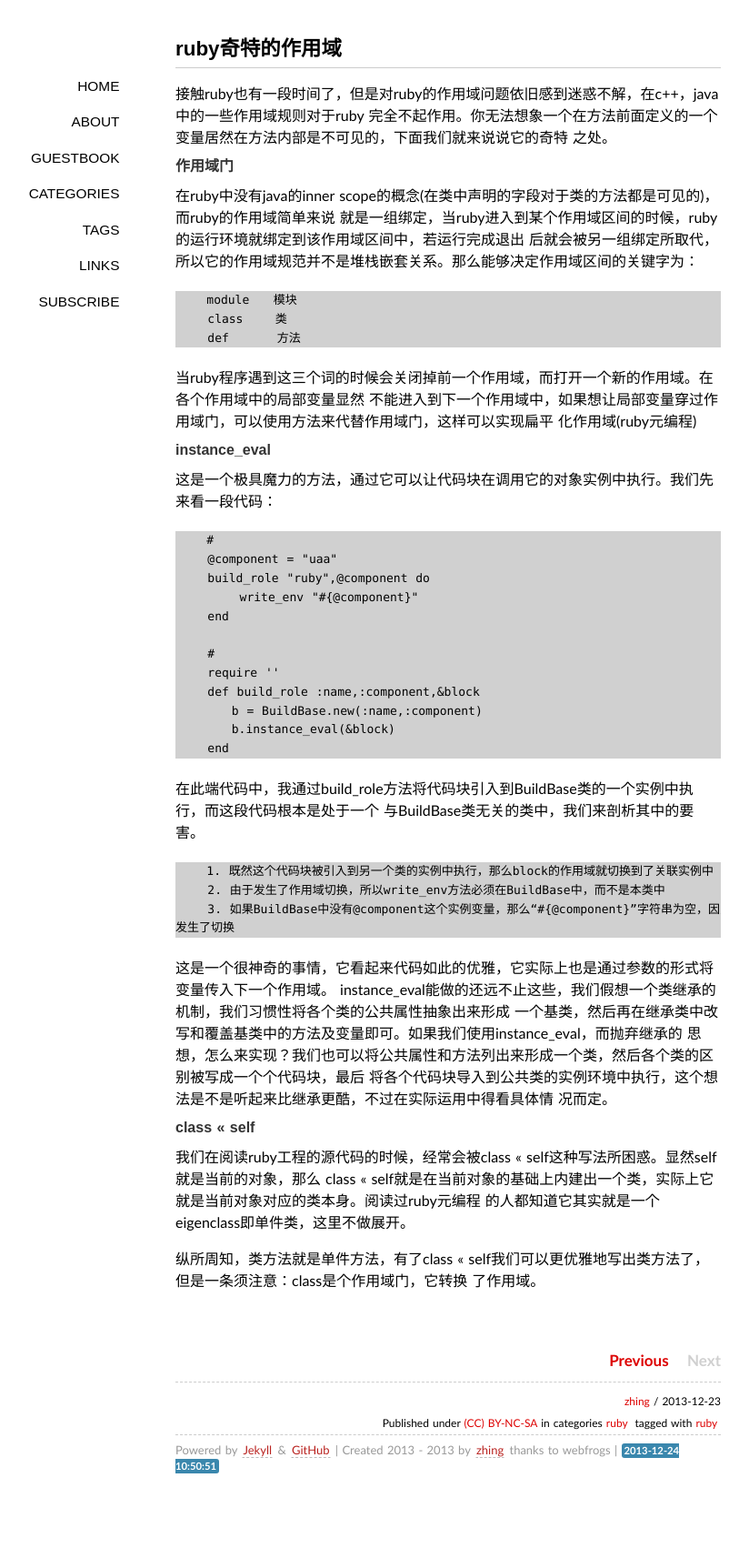
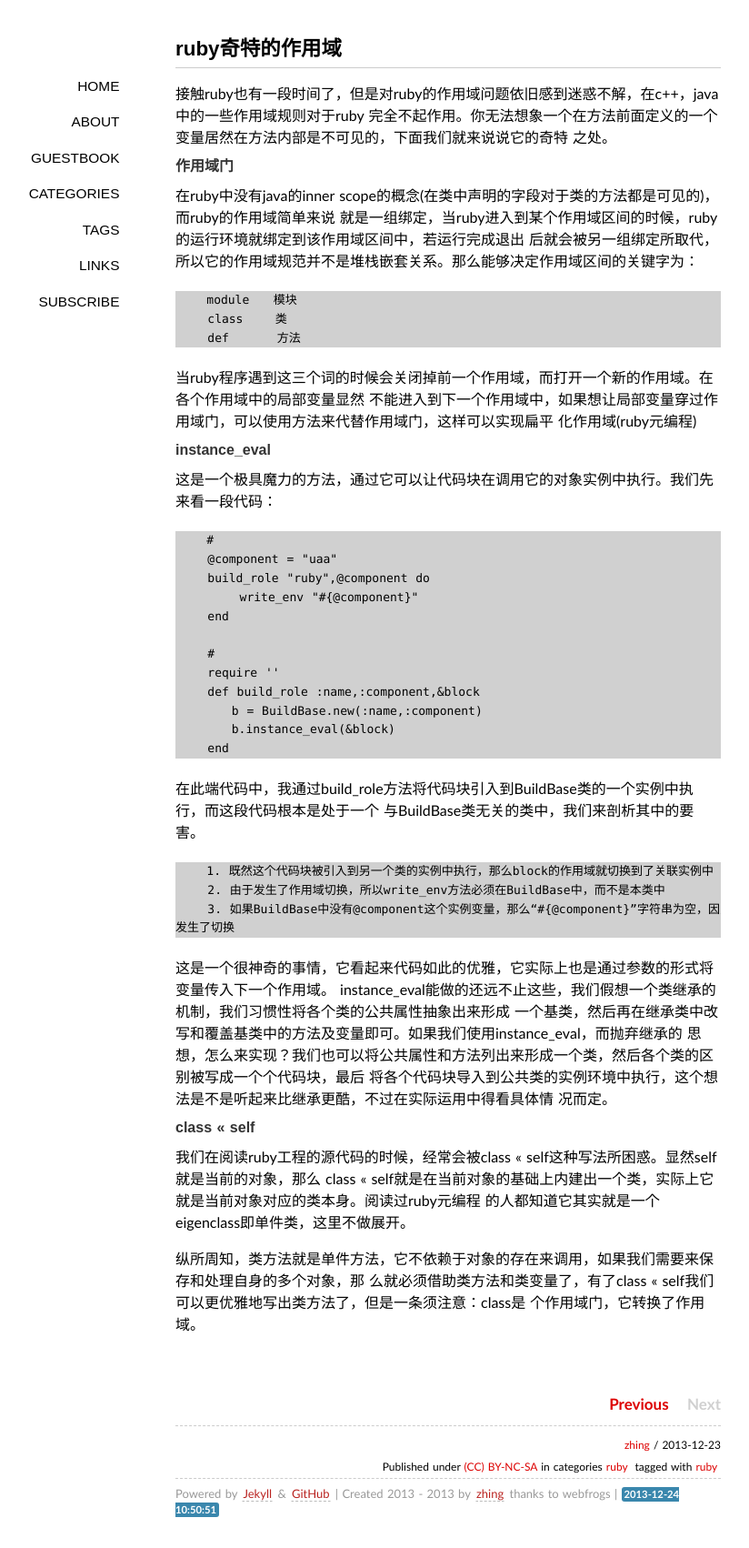
Before and after one commit to zhing/zhing.github.com, a Jekyll site: the page built from _posts/2013-12-23-ruby.md, in a window 1280 px wide. Shown: the whole page at 91% size, without its empty margins (147-971 px from the left). Built offline with Jekyll 4.4.1, drawn with Linux system fonts in a browser that asks for light colours; some web fonts are replaced; Markdown is read by kramdown in place of the engine named in the settings; comment, search, counter and statistics services are not loaded; before the commit the page ends 1654 px from its top, so only the background shows below that.

Commit message:
2013-12-24

```diff
--- a/_posts/2013-12-23-ruby.md
+++ b/_posts/2013-12-23-ruby.md
@@ -62,5 +62,6 @@ instance_eval能做的还远不止这些，我们假想一个类继承的机制
 class << self就是在当前对象的基础上内建出一个类，实际上它就是当前对象对应的类本身。阅读过ruby元编程
 的人都知道它其实就是一个eigenclass即单件类，这里不做展开。
 
-纵所周知，类方法就是单件方法，有了class << self我们可以更优雅地写出类方法了，但是一条须注意：class是个作用域门，它转换
-了作用域。
+纵所周知，类方法就是单件方法，它不依赖于对象的存在来调用，如果我们需要来保存和处理自身的多个对象，那
+么就必须借助类方法和类变量了，有了class << self我们可以更优雅地写出类方法了，但是一条须注意：class是
+个作用域门，它转换了作用域。
```
